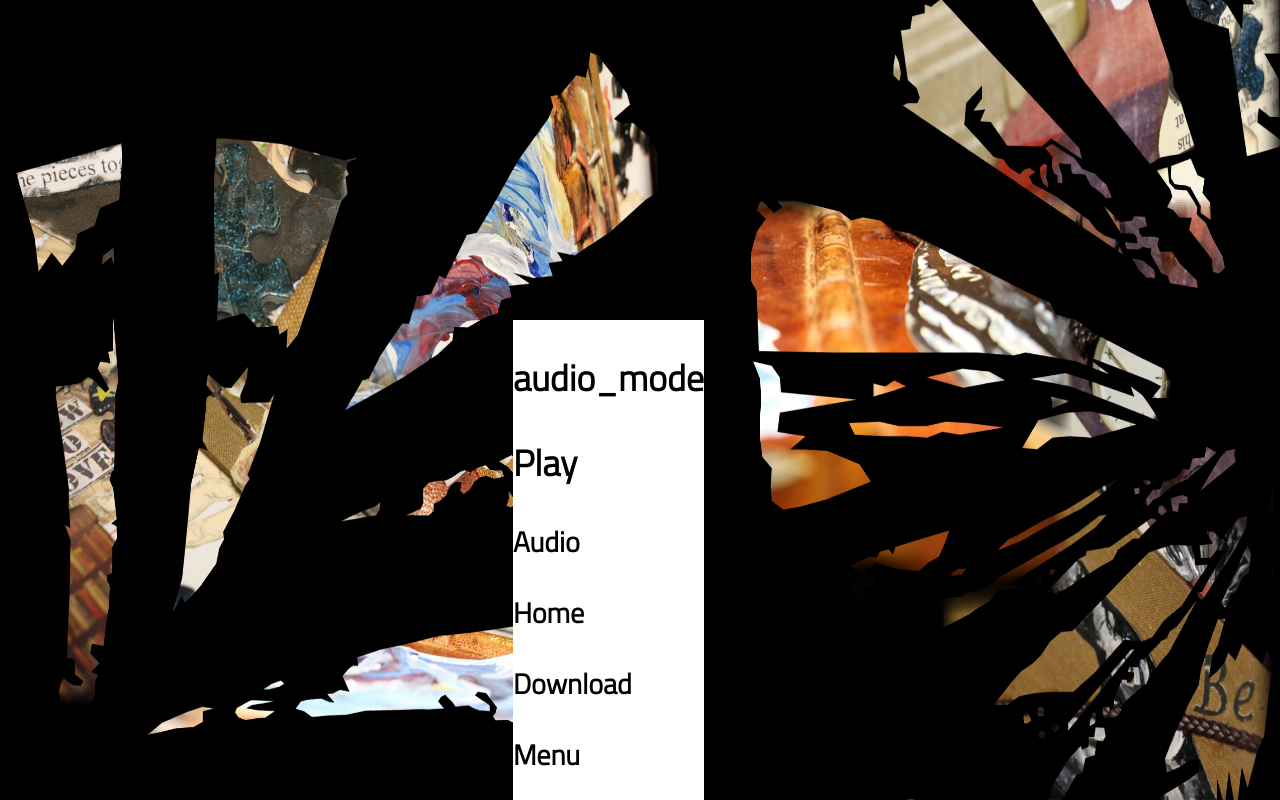
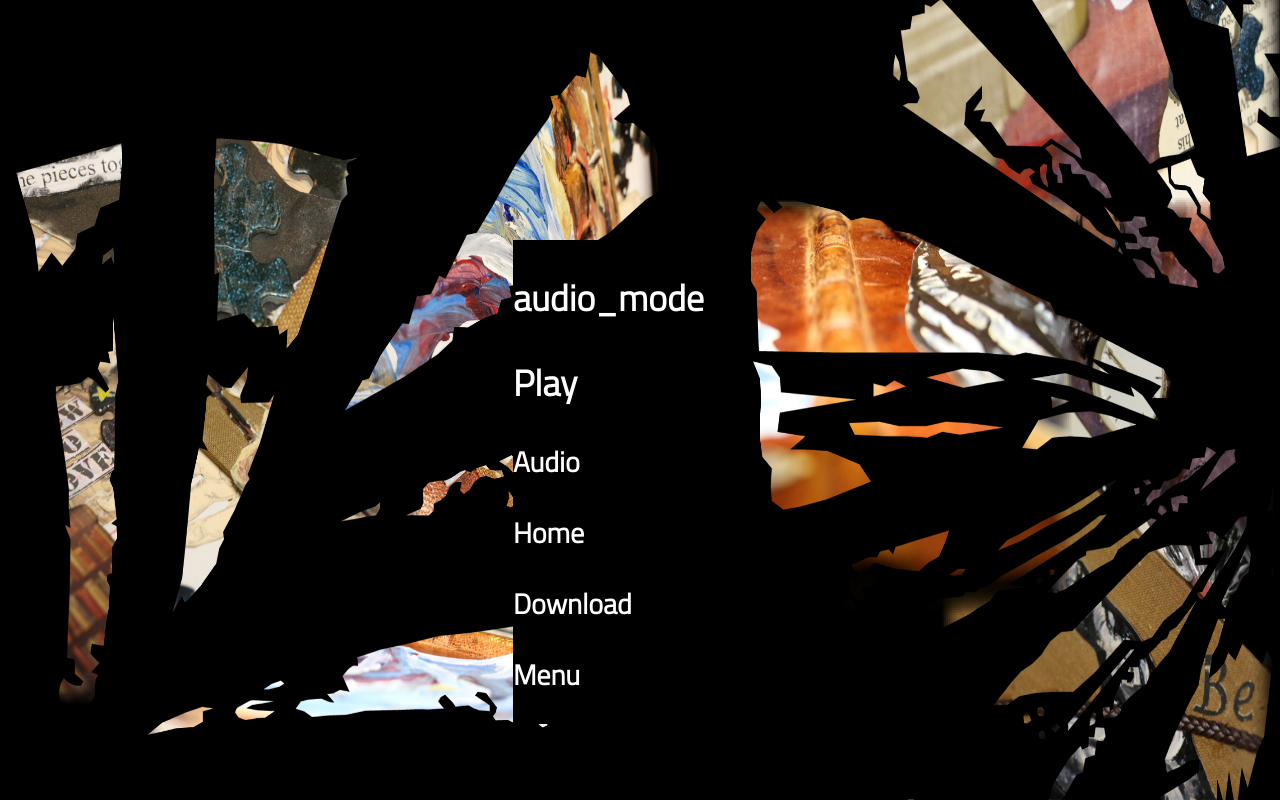
Before and after one commit to SmeatsBeats/ttww, a PHP site: page / in a window 1280 px wide. Run offline with PHP 8.4, Linux system fonts and the light colour scheme.

Commit message:
black background

```diff
--- a/css/ttww.css
+++ b/css/ttww.css
@@ -133,10 +133,11 @@ body {
 /***** WIDGET BOI ***/
 #widget_boi {
   position: fixed;
-  top: 40vh;
+  top: 30vh;
   right: 45vw;
-  background: white;
-  color: black;
+  width: 20;
+  background: black;
+  color: white;
 }
 /***** WIDGET MENU ***/
 .menu {
--- a/index.php
+++ b/index.php
@@ -6,7 +6,7 @@
     <meta charset="utf-8">
     <meta name="viewport" content="width=device-width, initial-scale=1.0">
     <title>To Those Who Wait</title>
-    <link rel="stylesheet" href="css/ttww.css?v=35.0" type="text/css">
+    <link rel="stylesheet" href="css/ttww.css?v=35.3" type="text/css">
     <script src="https://ajax.googleapis.com/ajax/libs/jquery/3.4.1/jquery.min.js"></script>
     <script type="text/javascript" src="js/ttww.js?v=4.89"></script>
     <!--google fonts to include -->
```
